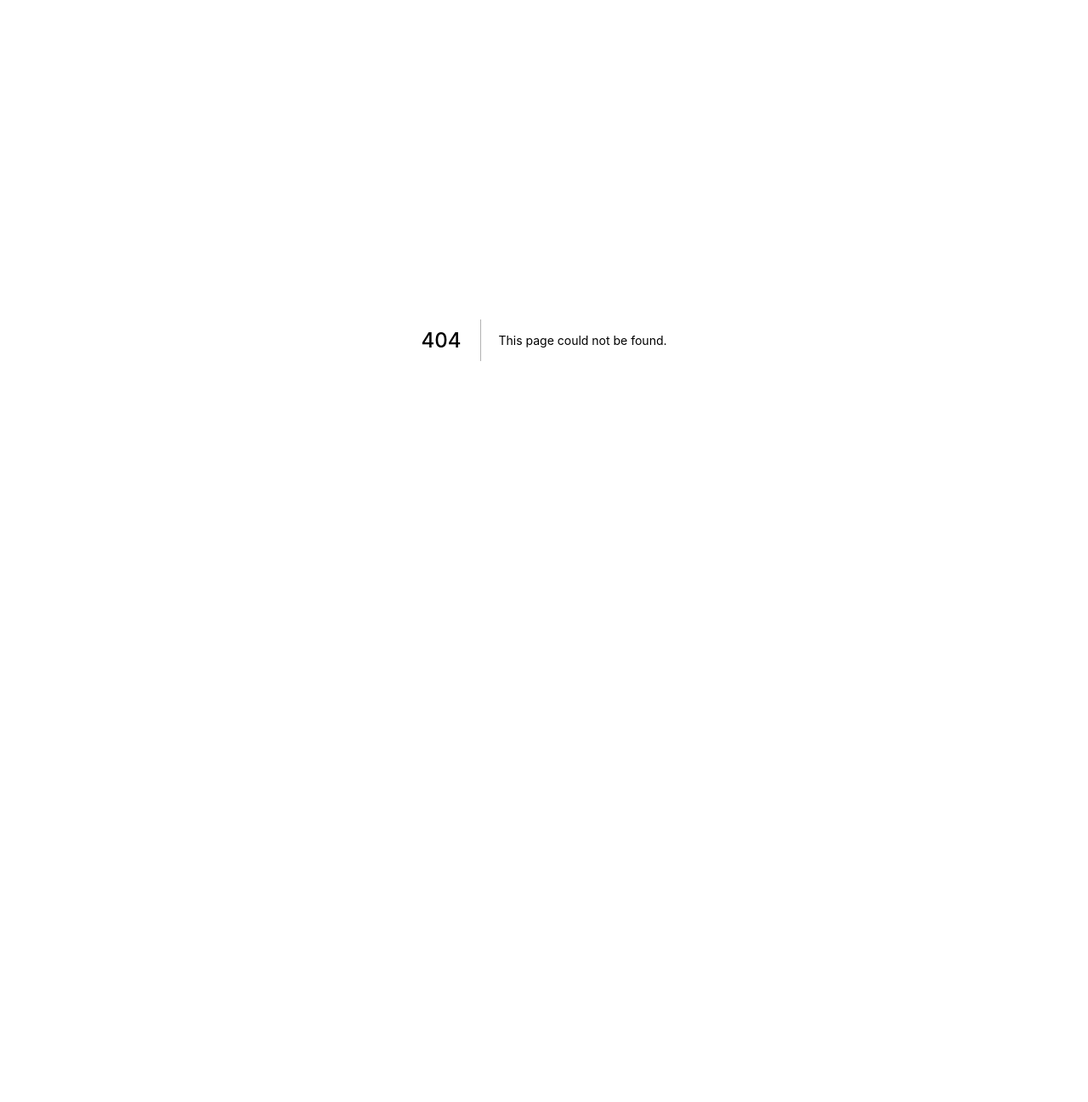
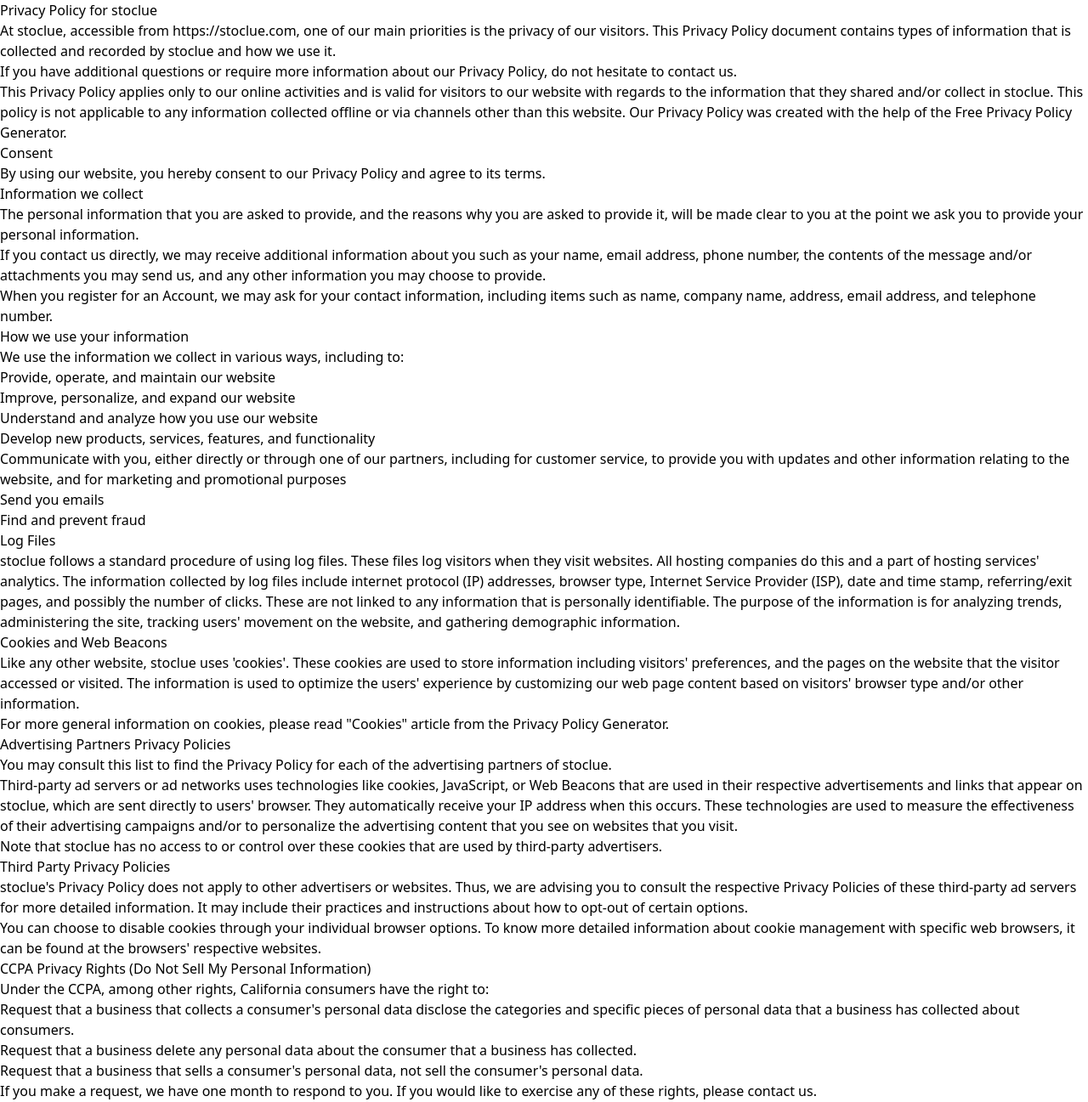
Before and after one commit to sonipranjal/stoclue.com, a Next.js app: page /privacy-policy in a window 1280 px wide. Before the commit this address had no page. Shown: the top 1297 px of the page at 85% size. Before the commit the page ends 800 px from the top, so only its background shows below. Built offline with nearby package versions, Linux system fonts and the light colour scheme.

Commit message:
added privacy page

```diff
--- /dev/null
+++ b/pages/privacy-policy.js
@@ -0,0 +1,88 @@
+export default function PrivacyPage() {
+    return (
+        <div>
+            <h1>Privacy Policy for stoclue</h1>
+
+            <p>At stoclue, accessible from https://stoclue.com, one of our main priorities is the privacy of our visitors. This Privacy Policy document contains types of information that is collected and recorded by stoclue and how we use it.</p>
+
+            <p>If you have additional questions or require more information about our Privacy Policy, do not hesitate to contact us.</p>
+
+            <p>This Privacy Policy applies only to our online activities and is valid for visitors to our website with regards to the information that they shared and/or collect in stoclue. This policy is not applicable to any information collected offline or via channels other than this website. Our Privacy Policy was created with the help of the <a href="https://www.privacypolicygenerator.info">Free Privacy Policy Generator</a>.</p>
+
+            <h2>Consent</h2>
+
+            <p>By using our website, you hereby consent to our Privacy Policy and agree to its terms.</p>
+
+            <h2>Information we collect</h2>
+
+            <p>The personal information that you are asked to provide, and the reasons why you are asked to provide it, will be made clear to you at the point we ask you to provide your personal information.</p>
+            <p>If you contact us directly, we may receive additional information about you such as your name, email address, phone number, the contents of the message and/or attachments you may send us, and any other information you may choose to provide.</p>
+            <p>When you register for an Account, we may ask for your contact information, including items such as name, company name, address, email address, and telephone number.</p>
+
+            <h2>How we use your information</h2>
+
+            <p>We use the information we collect in various ways, including to:</p>
+
+            <ul>
+                <li>Provide, operate, and maintain our website</li>
+                <li>Improve, personalize, and expand our website</li>
+                <li>Understand and analyze how you use our website</li>
+                <li>Develop new products, services, features, and functionality</li>
+                <li>Communicate with you, either directly or through one of our partners, including for customer service, to provide you with updates and other information relating to the website, and for marketing and promotional purposes</li>
+                <li>Send you emails</li>
+                <li>Find and prevent fraud</li>
+            </ul>
+
+            <h2>Log Files</h2>
+
+            <p>stoclue follows a standard procedure of using log files. These files log visitors when they visit websites. All hosting companies do this and a part of hosting services' analytics. The information collected by log files include internet protocol (IP) addresses, browser type, Internet Service Provider (ISP), date and time stamp, referring/exit pages, and possibly the number of clicks. These are not linked to any information that is personally identifiable. The purpose of the information is for analyzing trends, administering the site, tracking users' movement on the website, and gathering demographic information.</p>
+
+            <h2>Cookies and Web Beacons</h2>
+
+            <p>Like any other website, stoclue uses 'cookies'. These cookies are used to store information including visitors' preferences, and the pages on the website that the visitor accessed or visited. The information is used to optimize the users' experience by customizing our web page content based on visitors' browser type and/or other information.</p>
+
+            <p>For more general information on cookies, please read <a href="https://www.generateprivacypolicy.com/#cookies">"Cookies" article from the Privacy Policy Generator</a>.</p>
+
+
+
+            <h2>Advertising Partners Privacy Policies</h2>
+
+            <p>You may consult this list to find the Privacy Policy for each of the advertising partners of stoclue.</p>
+
+            <p>Third-party ad servers or ad networks uses technologies like cookies, JavaScript, or Web Beacons that are used in their respective advertisements and links that appear on stoclue, which are sent directly to users' browser. They automatically receive your IP address when this occurs. These technologies are used to measure the effectiveness of their advertising campaigns and/or to personalize the advertising content that you see on websites that you visit.</p>
+
+            <p>Note that stoclue has no access to or control over these cookies that are used by third-party advertisers.</p>
+
+            <h2>Third Party Privacy Policies</h2>
+
+            <p>stoclue's Privacy Policy does not apply to other advertisers or websites. Thus, we are advising you to consult the respective Privacy Policies of these third-party ad servers for more detailed information. It may include their practices and instructions about how to opt-out of certain options. </p>
+
+            <p>You can choose to disable cookies through your individual browser options. To know more detailed information about cookie management with specific web browsers, it can be found at the browsers' respective websites.</p>
+
+            <h2>CCPA Privacy Rights (Do Not Sell My Personal Information)</h2>
+
+            <p>Under the CCPA, among other rights, California consumers have the right to:</p>
+            <p>Request that a business that collects a consumer's personal data disclose the categories and specific pieces of personal data that a business has collected about consumers.</p>
+            <p>Request that a business delete any personal data about the consumer that a business has collected.</p>
+            <p>Request that a business that sells a consumer's personal data, not sell the consumer's personal data.</p>
+            <p>If you make a request, we have one month to respond to you. If you would like to exercise any of these rights, please contact us.</p>
+
+            <h2>GDPR Data Protection Rights</h2>
+
+            <p>We would like to make sure you are fully aware of all of your data protection rights. Every user is entitled to the following:</p>
+            <p>The right to access – You have the right to request copies of your personal data. We may charge you a small fee for this service.</p>
+            <p>The right to rectification – You have the right to request that we correct any information you believe is inaccurate. You also have the right to request that we complete the information you believe is incomplete.</p>
+            <p>The right to erasure – You have the right to request that we erase your personal data, under certain conditions.</p>
+            <p>The right to restrict processing – You have the right to request that we restrict the processing of your personal data, under certain conditions.</p>
+            <p>The right to object to processing – You have the right to object to our processing of your personal data, under certain conditions.</p>
+            <p>The right to data portability – You have the right to request that we transfer the data that we have collected to another organization, or directly to you, under certain conditions.</p>
+            <p>If you make a request, we have one month to respond to you. If you would like to exercise any of these rights, please contact us.</p>
+
+            <h2>Children's Information</h2>
+
+            <p>Another part of our priority is adding protection for children while using the internet. We encourage parents and guardians to observe, participate in, and/or monitor and guide their online activity.</p>
+
+            <p>stoclue does not knowingly collect any Personal Identifiable Information from children under the age of 13. If you think that your child provided this kind of information on our website, we strongly encourage you to contact us immediately and we will do our best efforts to promptly remove such information from our records.</p>
+        </div>
+    )
+}
```
